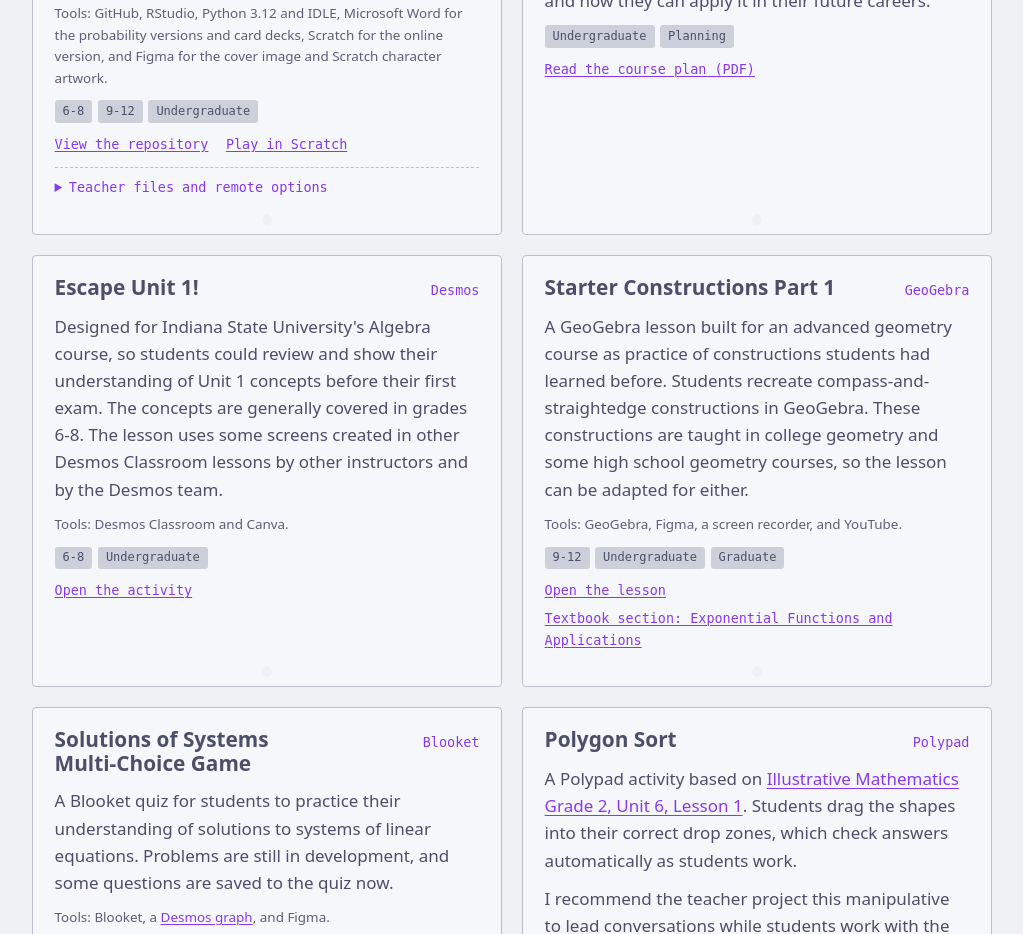
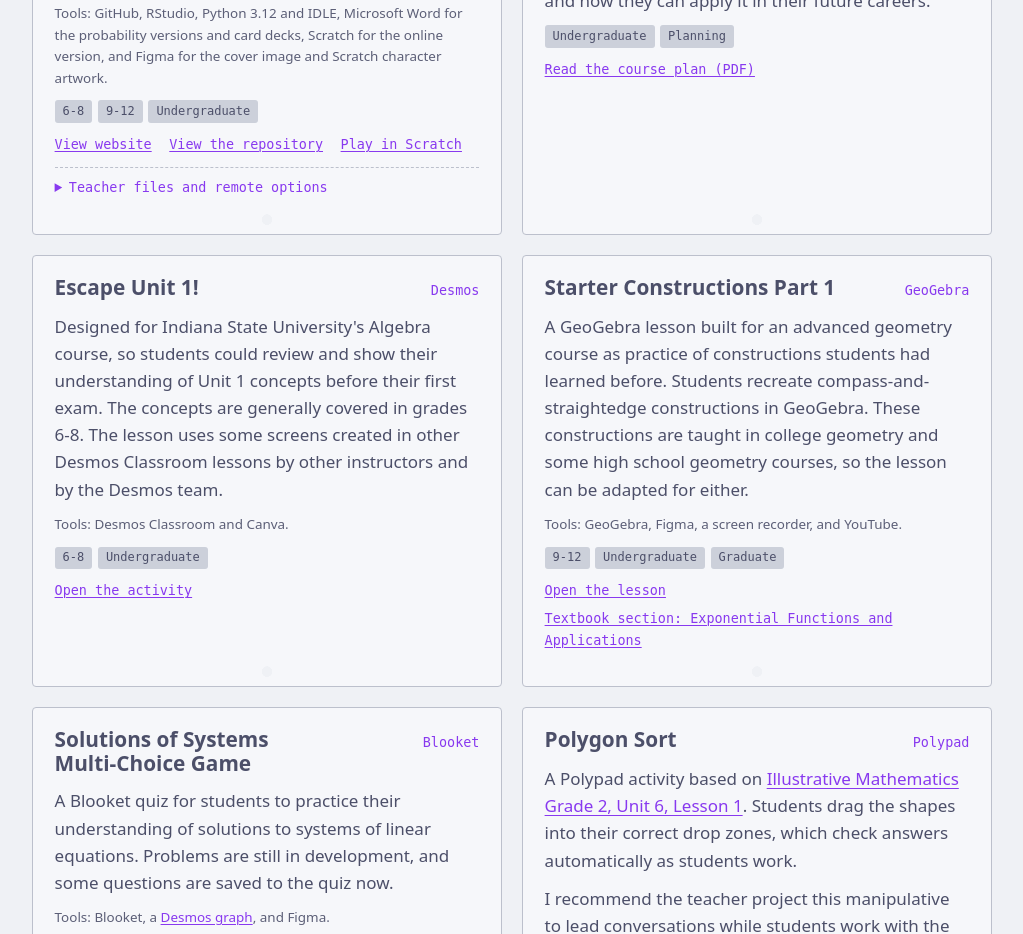
Before and after one commit to chelsyschnabel/chelsyschnabel.github.io, a plain HTML site: page index.html in a window 1280 px wide. Shown: the part 1537-2471 px from the top of the page, without its empty margins (128-1151 px from the left). Drawn offline with Linux system fonts and the light colour scheme; a web font is replaced by a local one.

Commit message:
Add link to view website for High Low in index.html

```diff
--- a/index.html
+++ b/index.html
@@ -258,6 +258,7 @@ footer p { margin: 0; }
           <p class="tools">Tools: GitHub, RStudio, Python 3.12 and IDLE, Microsoft Word for the probability versions and card decks, Scratch for the online version, and Figma for the cover image and Scratch character artwork.</p>
           <ul class="tags"><li>6-8</li><li>9-12</li><li>Undergraduate</li></ul>
           <div class="card-links">
+            <a href="https://chelsyschnabel.github.io/HighLow/">View website</a>
             <a href="https://github.com/chelsyschnabel/HighLow">View the repository</a>
             <a href="https://scratch.mit.edu/projects/1394284908">Play in Scratch</a>
           </div>
```
